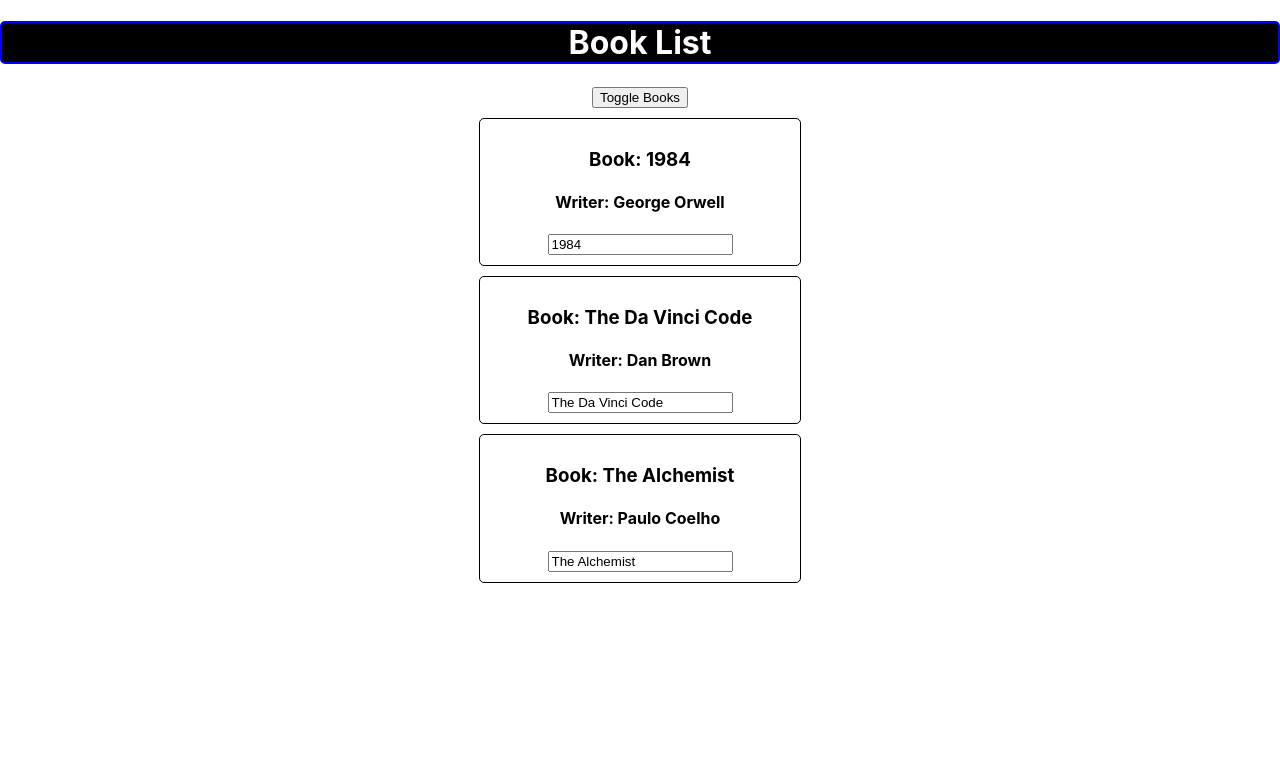
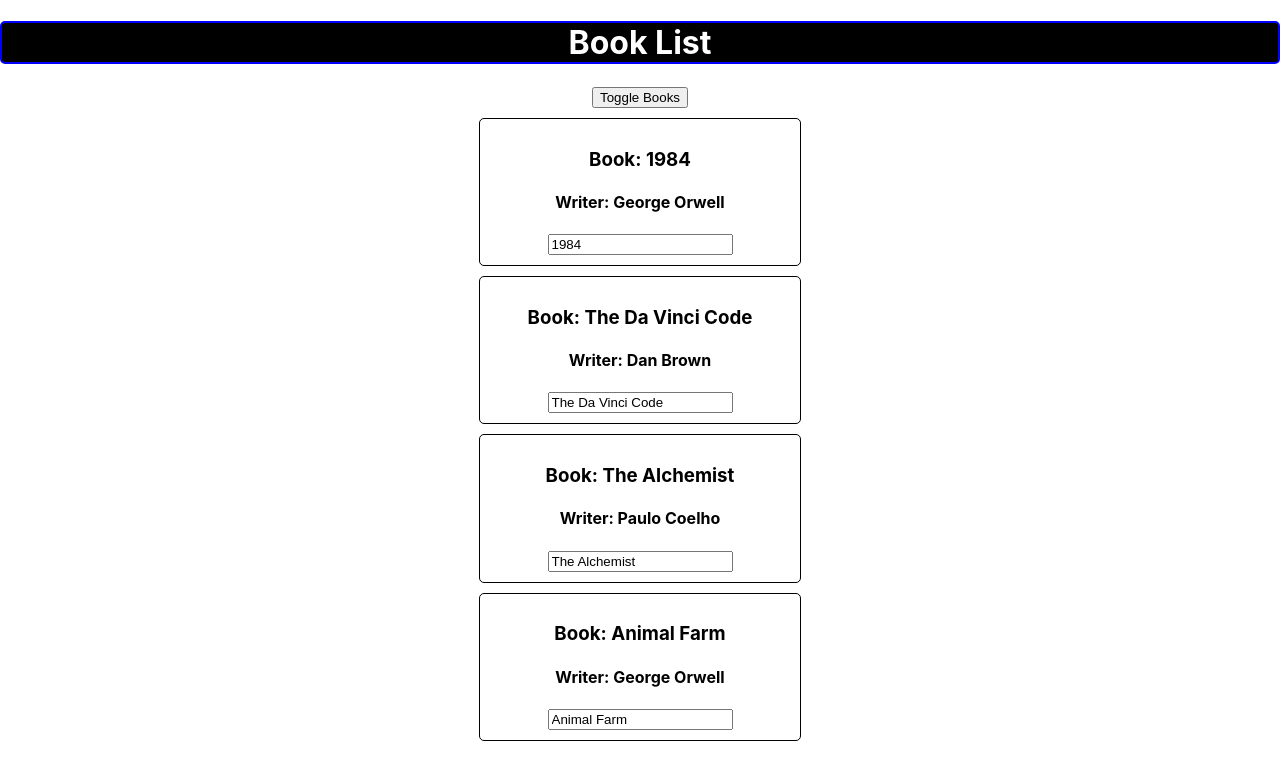
Before and after one commit to Sabrina-Sumona/React-Bookapp, a React (Create React App) app: page / in a window 1280 px wide. Shown: the top 780 px of the page. Built offline with nearby package versions, Linux system fonts and the light colour scheme.

Commit message:
make a component for lists

```diff
--- a/src/App.js
+++ b/src/App.js
@@ -1,7 +1,6 @@
 import React from 'react';
 import './App.css';
 import MainComponent from './components/MainComponent';
-import Book from './components/MainComponent';
 
 const App = () => {
 
--- a/src/components/MainComponent.js
+++ b/src/components/MainComponent.js
@@ -1,8 +1,9 @@
 import React, { Component } from 'react';
-// import Myself from './components/Myself';
-// import Myapp from './components/Myapp';
-import Book from './Book';
-import booklist from '../resources/booklist';
+// import Myself from './representation/Myself';
+// import Myapp from './representation/Myapp';
+// import Book from './representation/Book';
+import BookList from './lists/BookList';
+import books from '../resources/books';
 
 // generally component renames as the file name which will be exported
 
@@ -72,7 +73,7 @@ class MainComponent extends Component {
         // // otherProp: "I am some other Prop"
         // showBooks: true
         // // showBooks: false
-        books: booklist,
+        books: books,
         showBooks: true
     }
 
@@ -164,49 +165,16 @@ class MainComponent extends Component {
         // // console.log(books);
 
         // better solution
+
         let books = null;
         if (this.state.showBooks) {
-            books = this.state.books.map((book, index) => {
-                return (
-                    <Book
-                        bookName={book.bookName}
-                        writer={book.writer}
-                        delete={() => this.deleteBookState(index)}
-                        key={book.id}
-                        inputName={(event) => this.changeWithInputState(event, index)}
-                    />
-                );
-            });
+            books = <BookList books={this.state.books} />;
         }
-        // console.log(books);
 
         return (
             <div className="App">
                 <h1 style={style}>Book List</h1>
-                {/* <Book bookName={this.state.books[0].bookName} writer={this.state.books[0].writer} />
-                <Book bookName={this.state.books[1].bookName} writer={this.state.books[1].writer} />
-                <Book bookName={this.state.books[2].bookName} writer={this.state.books[2].writer} /> */}
-                {/* this button will be clicked automatically as page loaded if we use () after the method */}
-                {/* <button onClick={this.changeBookState()}>Change State</button> */}
-                {/* <button onClick={this.changeBookState}>Change State</button> */}
-                {/* <button onClick={this.changeBookState.bind(this, "Nineteen Eighty-Four")}>Change State</button> */}
-                {/* <button onClick={() => this.changeBookState("Nineteen Eighty-Four")}>Change State</button>
-                <input type="text" onChange={this.changeWithInputState} /> */}
-                {/* <Book
-                    bookName={this.state.books[0].bookName}
-                    writer={this.state.books[0].writer}
-                    inputName={this.changeWithInputState} />
-                <Book
-                    bookName={this.state.books[1].bookName}
-                    writer={this.state.books[1].writer} />
-                <Book
-                    bookName={this.state.books[2].bookName}
-                    writer={this.state.books[2].writer}
-                    // change={this.changeBookState}
-                change={this.changeBookState.bind(this, "Nineteen 84")} />*/}
-                {/* {books} */}
                 <button onClick={this.toggleBooks}>Toggle Books</button>
-                {/* {this.state.showBooks ? books : null} */}
                 {books}
             </div>
         );
@@ -214,3 +182,52 @@ class MainComponent extends Component {
 }
 
 export default MainComponent;
+
+        // if (this.state.showBooks) {
+        //     books = this.state.books.map((book, index) => {
+        //         return (
+        //             <Book
+        //                 bookName={book.bookName}
+        //                 writer={book.writer}
+        //                 delete={() => this.deleteBookState(index)}
+        //                 key={book.id}
+        //                 inputName={(event) => this.changeWithInputState(event, index)}
+        //             />
+        //         );
+        //     });
+        // }
+        // console.log(books);
+        // return (
+        // <div className="App">
+        //     <h1 style={style}>Book List</h1>
+        //     {/* <Book bookName={this.state.books[0].bookName} writer={this.state.books[0].writer} />
+        //     <Book bookName={this.state.books[1].bookName} writer={this.state.books[1].writer} />
+        //     <Book bookName={this.state.books[2].bookName} writer={this.state.books[2].writer} /> */}
+        //     {/* this button will be clicked automatically as page loaded if we use () after the method */}
+        //     {/* <button onClick={this.changeBookState()}>Change State</button> */}
+        //     {/* <button onClick={this.changeBookState}>Change State</button> */}
+        //     {/* <button onClick={this.changeBookState.bind(this, "Nineteen Eighty-Four")}>Change State</button> */}
+        //     {/* <button onClick={() => this.changeBookState("Nineteen Eighty-Four")}>Change State</button>
+        //     <input type="text" onChange={this.changeWithInputState} /> */}
+        //     {/* <Book
+        //         bookName={this.state.books[0].bookName}
+        //         writer={this.state.books[0].writer}
+        //         inputName={this.changeWithInputState} />
+        //     <Book
+        //         bookName={this.state.books[1].bookName}
+        //         writer={this.state.books[1].writer} />
+        //     <Book
+        //         bookName={this.state.books[2].bookName}
+        //         writer={this.state.books[2].writer}
+        //         // change={this.changeBookState}
+        //     change={this.changeBookState.bind(this, "Nineteen 84")} />*/}
+        //     {/* {books} */}
+        //     // <button onClick={this.toggleBooks}>Toggle Books</button>
+        //     {/* {this.state.showBooks ? books : null} */}
+        //     {books}
+        // </div>
+        // );
+//     }
+// }
+
+// export default MainComponent;
--- /dev/null
+++ b/src/components/lists/BookList.js
@@ -0,0 +1,20 @@
+import React from 'react';
+import Book from '../representation/Book';
+
+const BookList = (props) => {
+    return (
+        props.books.map((book, index) => {
+            return (
+                <Book
+                    bookName={book.bookName}
+                    writer={book.writer}
+                    delete={() => this.deleteBookState(index)}
+                    key={book.id}
+                    inputName={(event) => this.changeWithInputState(event, index)}
+                />
+            );
+        })
+    );
+}
+
+export default BookList;
--- a/src/components/Book.js
+++ b/src/components/representation/Book.js
@@ -1,5 +1,5 @@
 import React from 'react';
-import '../stylesheets/Book.css';
+import '../../stylesheets/Book.css';
 
 const Book = props => {
     return (
--- a/src/resources/booklist.js
+++ /dev/null
@@ -1,7 +0,0 @@
-const booklist = [
-    { id: 1, bookName: "1984", writer: "George Orwell" },
-    { id: 2, bookName: "The Da Vinci Code", writer: "Dan Brown" },
-    { id: 3, bookName: "The Alchemist", writer: "Paulo Coelho" }
-]
-
-export default booklist;
--- /dev/null
+++ b/src/resources/books.js
@@ -0,0 +1,8 @@
+const books = [
+    { id: 1, bookName: "1984", writer: "George Orwell" },
+    { id: 2, bookName: "The Da Vinci Code", writer: "Dan Brown" },
+    { id: 3, bookName: "The Alchemist", writer: "Paulo Coelho" },
+    { id: 4, bookName: "Animal Farm", writer: "George Orwell" }
+]
+
+export default books;
```
Also changed, not shown: src/components/representation/Myapp.js (renamed from src/components/Myapp.js), src/components/representation/Myself.js (renamed from src/components/Myself.js), 1 other file (tests, documents, lock files or other folders).
